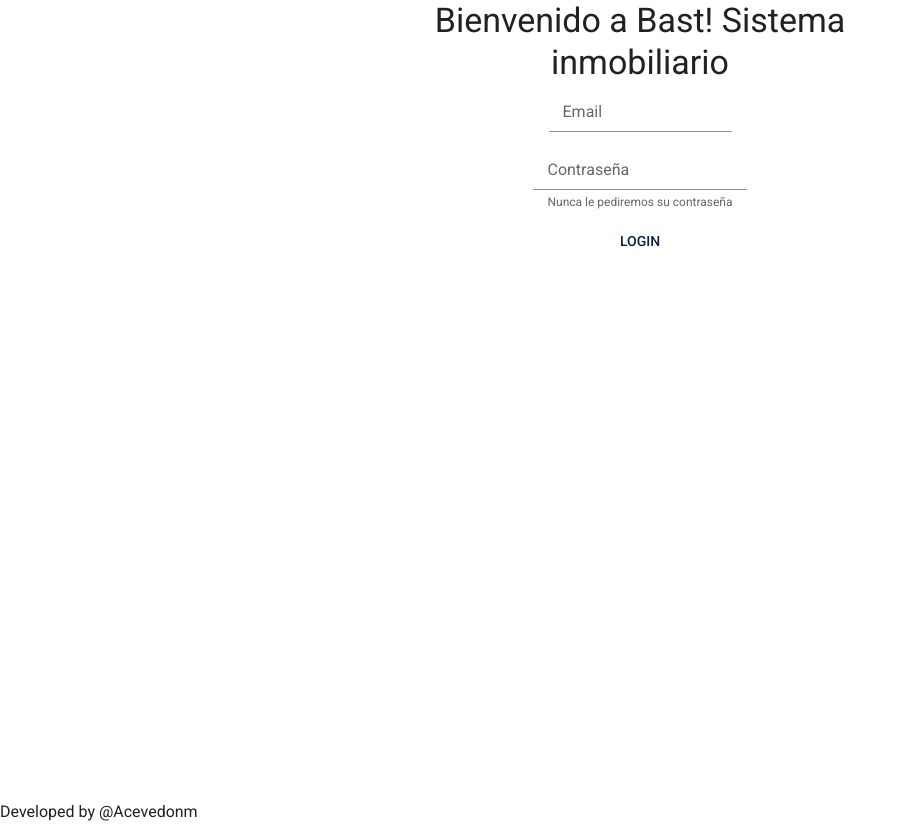
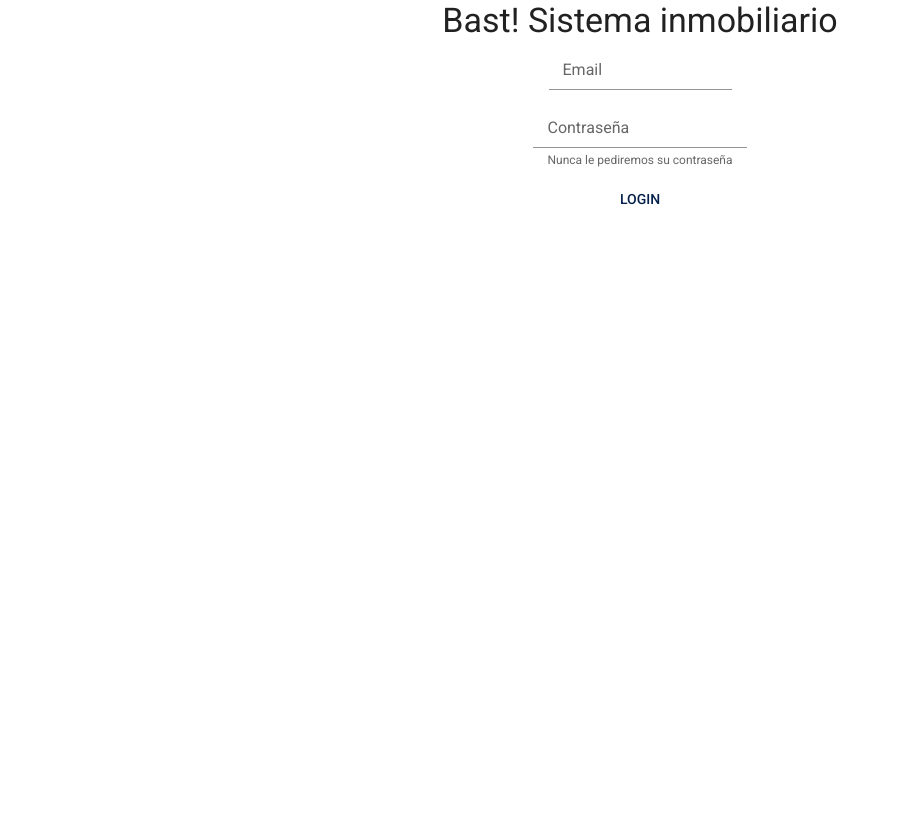
Before and after one commit to acevedonm/bast, a Next.js app: page / in a window 1280 px wide. Shown: the whole page, without its empty margins (0-905 px from the left). After the commit the page ends 800 px from the top, so only its background shows below. Built offline with nearby package versions, Linux system fonts and the light colour scheme.

Commit message:
feature: create login layout

```diff
--- /dev/null
+++ b/components/Layout/LoginLayout/index.module.css
@@ -0,0 +1,7 @@
+.container{
+    display: flex;
+    flex-direction: column;
+    justify-content: center;
+    align-items: center;
+    min-height: 100vh;
+}
--- /dev/null
+++ b/components/Layout/LoginLayout/index.tsx
@@ -0,0 +1,5 @@
+import styles from "./index.module.css";
+
+export const LoginLayout: React.FC = ({ children }) => {
+  return <div className={styles.container}>{children}</div>;
+};
--- a/pages/index.tsx
+++ b/pages/index.tsx
@@ -8,6 +8,7 @@ import {
   Grid,
   Typography,
 } from "@mui/material";
+import { LoginLayout } from "../components/Layout/LoginLayout";
 import { useRouter } from "next/router";
 
 export default function Login() {
@@ -16,7 +17,7 @@ export default function Login() {
     router.push("/home");
   };
   return (
-    <>
+    <LoginLayout>
       <Container sx={{ height: "100vh", width: "50%" }}>
         <Grid
           container
@@ -25,16 +26,10 @@ export default function Login() {
           alignItems="center"
         >
           <Grid columns={12}>
-            {" "}
-            <Typography
-              variant="h4"
-              align="center" /*className={styles.title}*/
-            >
-              Bienvenido a{" "}
-              <a href="https://nextjs.org">Bast! Sistema inmobiliario</a>
+            <Typography variant="h4" align="center">
+              Bast! Sistema inmobiliario
             </Typography>
           </Grid>
-
           <FormControl>
             <InputLabel htmlFor="my-input">Email</InputLabel>
             <Input id="my-input" aria-describedby="my-helper-text" />
@@ -49,15 +44,6 @@ export default function Login() {
           <Button onClick={login}>Login</Button>
         </Grid>
       </Container>
-      <footer>
-        <a
-          href="https://vercel.com?utm_source=create-next-app&utm_medium=default-template&utm_campaign=create-next-app"
-          target="_blank"
-          rel="noopener noreferrer"
-        >
-          Developed by @Acevedonm
-        </a>
-      </footer>
-    </>
+    </LoginLayout>
   );
 }
```
